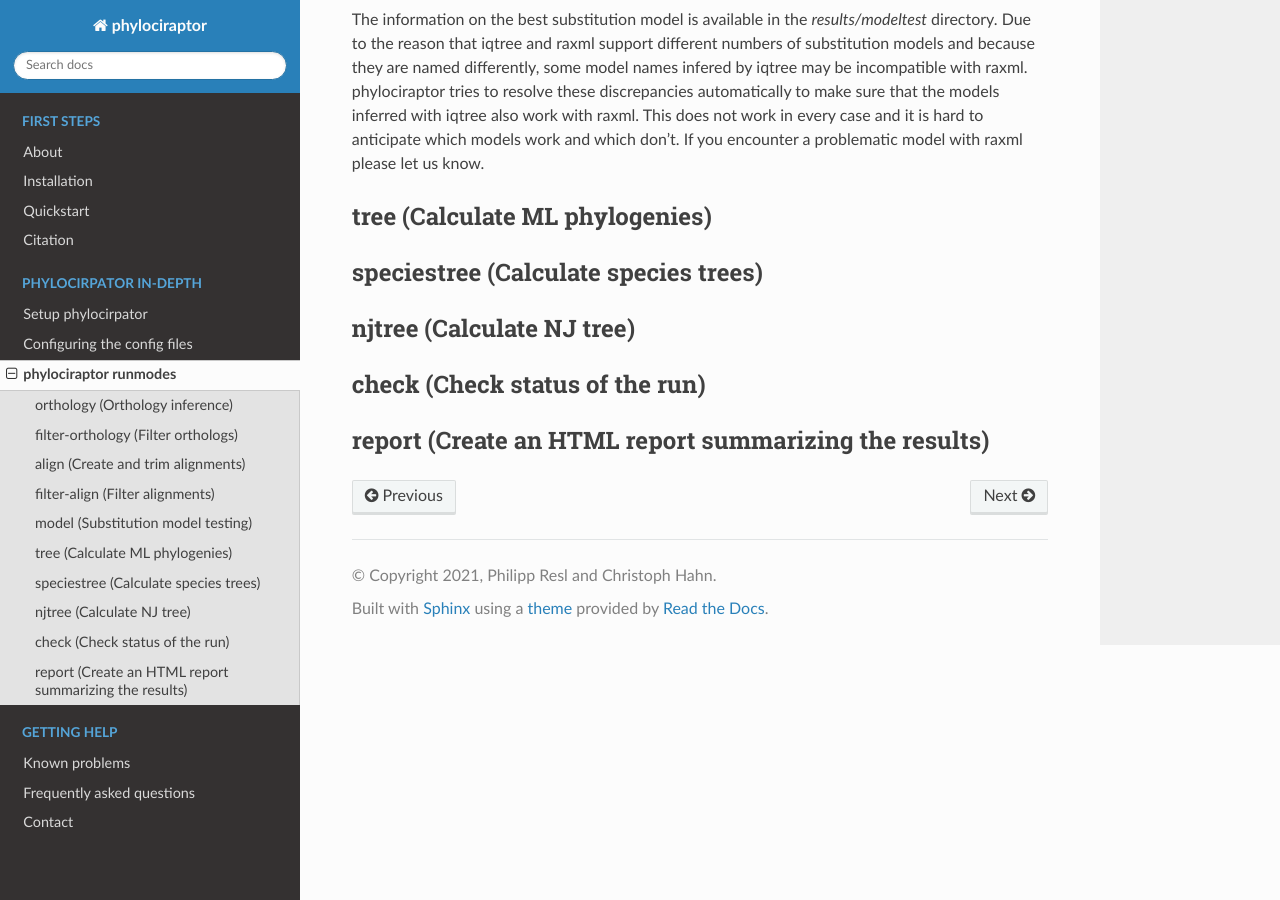
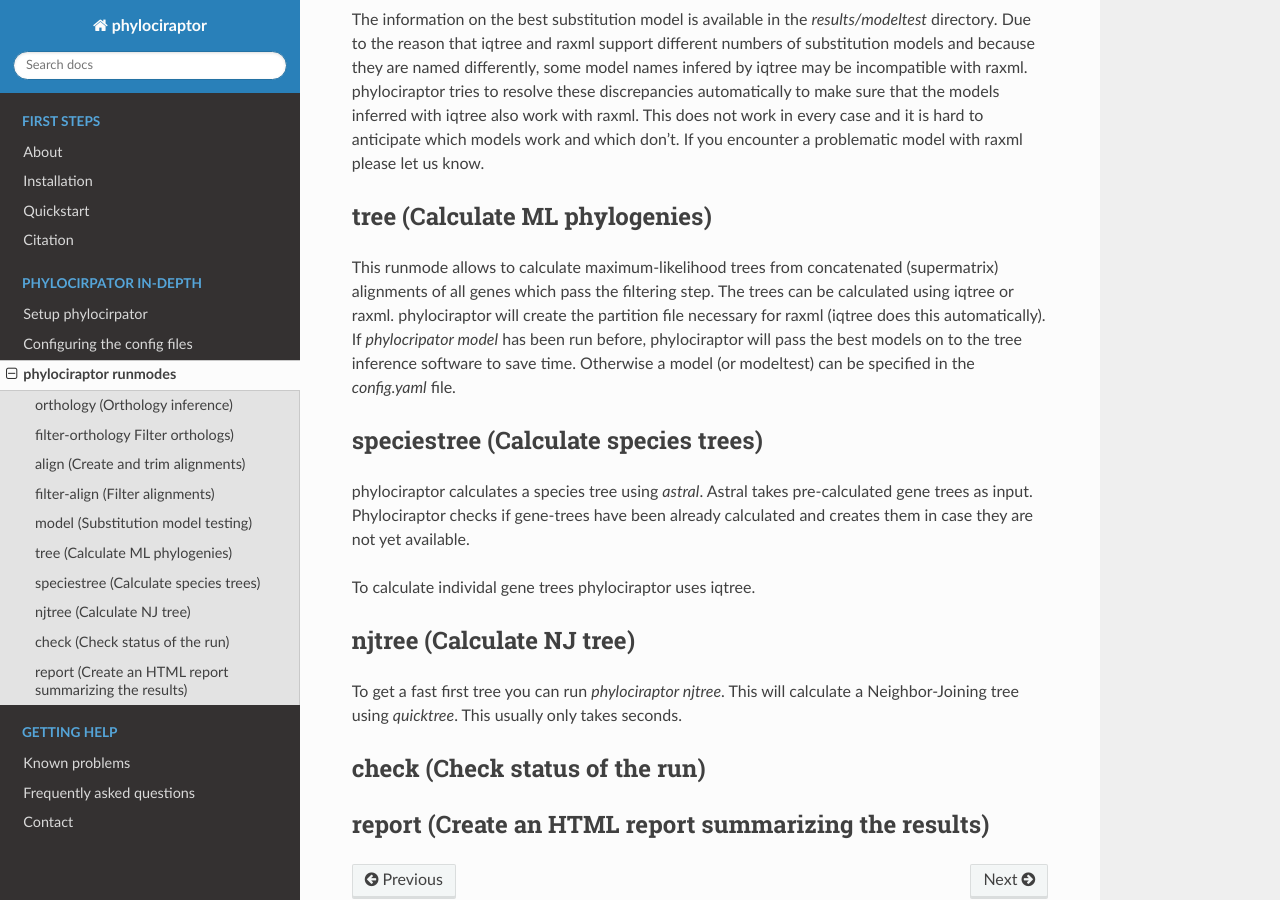
Before and after one commit to reslp/phylociraptor, a Sphinx documentation site: the page built from docs/indepth/indepth.rst, in a window 1280 px wide and 900 px high, scrolled down 2572 px. Built offline with Sphinx 7.4.7 and the Read the Docs theme 2.0.0, drawn with Linux system fonts in a browser that asks for light colours; some of the changed text lies outside the part shown.

Commit message:
add information on species tree and njtree modes to indepth

```diff
--- a/docs/indepth/indepth.rst
+++ b/docs/indepth/indepth.rst
@@ -12,6 +12,7 @@
 .. _astral: https://github.com/smirarab/ASTRAL
 .. _NCBI Genome Browser: https://www.ncbi.nlm.nih.gov/genome/browse#!/overview/
 .. _biomartr: https://github.com/ropensci/biomartr
+.. _quicktree: https://github.com/khowe/quicktree
 
 ======================
 phylociraptor runmodes
@@ -45,7 +46,7 @@ There are many additional approaches to infer orthology and in the future we pla
 For additional information on the inner workings of BUSCO please go `here <https://busco-archive.ezlab.org/>`_.
 
 --------------------------------------
-filter-orthology (Filter orthologs)
+filter-orthology Filter orthologs)
 --------------------------------------
 
 When orthology inferrence has successfully finished (after running :bash:`phylocirpator orthology`) it is necessary to filter the results. Due to a number of reasons (eg. low assembly quality, poor representation of taxonomic group in BUSCO set, etc.)  it can happen that BUSCO performance is low and we therefore want to remove samples with too-low performance from downstream analyses. To do this, phylociraptor offers the :bash:`phylociraptor filter-orthology` runmode. Here phylociraptor will perform two filtering steps, which can be set in the :bash:`config.yaml` file under the section :bash:`filtering` (see also the corresponding section above).
@@ -96,14 +97,24 @@ phylociraptor tries to resolve these discrepancies automatically to make sure th
 tree (Calculate ML phylogenies)
 -------------------------------------
 
+This runmode allows to calculate maximum-likelihood trees from concatenated (supermatrix) alignments of all genes which pass the filtering step.
+The trees can be calculated using iqtree or raxml. phylociraptor will create the partition file necessary for raxml (iqtree does this automatically).
+If `phylocripator model` has been run before, phylociraptor will pass the best models on to the tree inference software to save time.
+Otherwise a model (or modeltest) can be specified in the `config.yaml` file.
+
 -----------------------------------------
 speciestree (Calculate species trees)
 -----------------------------------------
+
+phylociraptor calculates a species tree using `astral`. Astral takes pre-calculated gene trees as input. Phylociraptor checks if gene-trees have been already calculated and creates them in case they are not yet available.
+
+To calculate individal gene trees phylociraptor uses iqtree.
 
 ------------------------------------------
 njtree (Calculate NJ tree)
 ------------------------------------------
 
+To get a fast first tree you can run `phylociraptor njtree`. This will calculate a Neighbor-Joining tree using `quicktree`. This usually only takes seconds.
 
 ------------------------------------------
 check (Check status of the run)
```
